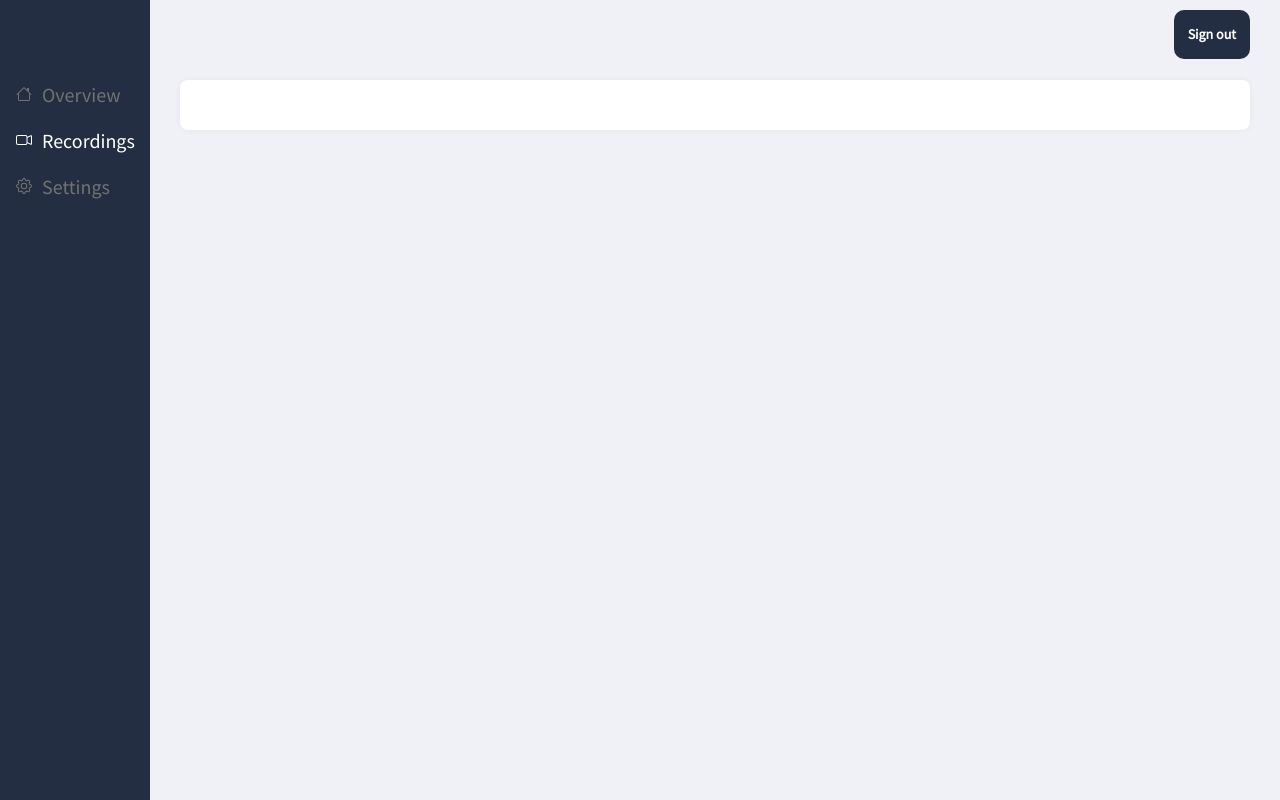
After one commit to jeaguil/patrolbot, a Django app: page /pages/dashboard/recordings/ in a window 1280 px wide. The commit adds this page. Run offline with Django 3.2, Linux system fonts and the light colour scheme; a user stored in the database is signed in; data comes from the database, SQL or seed files in the repository.

Commit message:
Added recordings page in side nav

```diff
--- a/pages/urls.py
+++ b/pages/urls.py
@@ -9,6 +9,7 @@ urlpatterns = [
         views.dashboard_settings_view,
         name="settings",
     ),
+    path("dashboard/recordings/", views.recordings_view, name="recordings"),
     path("kinesis_stream", views.kinesis_stream_view, name="kinesis_stream"),
     path("action_log_data", views.action_logs, name="action_log_data"),
     path("security_log_data", views.security_logs, name="security_log_data"),
--- a/pages/views.py
+++ b/pages/views.py
@@ -327,6 +327,14 @@ def dashboard_settings_view(request):
     else:
         return redirect("/")
 
+@login_required
+def recordings_view(request):
+    theme = Appearance.objects.get(appearance="theme")
+    context = {
+        "theme": theme.theme,
+    }
+    return render(request, "pages/recordings.html", context=context)
+
 def gen(url):
     global model_settings
     vcap = cv2.VideoCapture(url)
--- a/templates/pages/dashboard.html
+++ b/templates/pages/dashboard.html
@@ -94,6 +94,9 @@
                 <path fill-rule="evenodd"
                     d="M7.293 1.5a1 1 0 0 1 1.414 0l6.647 6.646a.5.5 0 0 1-.708.708L8 2.207 1.354 8.854a.5.5 0 1 1-.708-.708L7.293 1.5z" />
             </svg></i><span>Overview</span></a>
+        <a href="recordings"><svg xmlns="http://www.w3.org/2000/svg" width="16" height="16" fill="currentColor" class="bi bi-camera-video" viewBox="0 0 16 16">
+            <path fill-rule="evenodd" d="M0 5a2 2 0 0 1 2-2h7.5a2 2 0 0 1 1.983 1.738l3.11-1.382A1 1 0 0 1 16 4.269v7.462a1 1 0 0 1-1.406.913l-3.111-1.382A2 2 0 0 1 9.5 13H2a2 2 0 0 1-2-2V5zm11.5 5.175 3.5 1.556V4.269l-3.5 1.556v4.35zM2 4a1 1 0 0 0-1 1v6a1 1 0 0 0 1 1h7.5a1 1 0 0 0 1-1V5a1 1 0 0 0-1-1H2z"/>
+          </svg></i><span>Recordings</span></a>
         <a href="settings"><svg xmlns="http://www.w3.org/2000/svg" width="16" height="16" fill="currentColor"
                 class="bi bi-gear" viewBox="0 0 16 16">
                 <path
--- /dev/null
+++ b/templates/pages/recordings.html
@@ -0,0 +1,37 @@
+{% load static %}
+<!DOCTYPE html>
+
+<head>
+    <title>Dashboard Settings - PatrolBot</title>
+    <meta charset="utf-8">
+
+    {% comment %} CSS LINKS {% endcomment %}
+    <link rel="stylesheet" type="text/css" href="{% static 'css/dashboard.css' %}">
+    <link rel="stylesheet" href="https://cdn.jsdelivr.net/npm/bootstrap@4.0.0/dist/css/bootstrap.min.css" integrity="sha384-Gn5384xqQ1aoWXA+058RXPxPg6fy4IWvTNh0E263XmFcJlSAwiGgFAW/dAiS6JXm" crossorigin="anonymous">
+</head>
+
+<header>
+    <a href="/accounts/logout" class="button">Sign out</a>
+</header>
+
+<div class="dash-sidenav">
+    <div class="dash-sidenav-content">
+        <a href="../"><svg xmlns="http://www.w3.org/2000/svg" width="16" height="16" fill="currentColor" class="bi bi-house" viewBox="0 0 16 16">
+            <path fill-rule="evenodd" d="M2 13.5V7h1v6.5a.5.5 0 0 0 .5.5h9a.5.5 0 0 0 .5-.5V7h1v6.5a1.5 1.5 0 0 1-1.5 1.5h-9A1.5 1.5 0 0 1 2 13.5zm11-11V6l-2-2V2.5a.5.5 0 0 1 .5-.5h1a.5.5 0 0 1 .5.5z"/>
+            <path fill-rule="evenodd" d="M7.293 1.5a1 1 0 0 1 1.414 0l6.647 6.646a.5.5 0 0 1-.708.708L8 2.207 1.354 8.854a.5.5 0 1 1-.708-.708L7.293 1.5z"/>
+          </svg></i><span>Overview</span></a>
+        <a style="color:white;" href="recordings"><svg xmlns="http://www.w3.org/2000/svg" width="16" height="16" fill="currentColor" class="bi bi-camera-video" viewBox="0 0 16 16">
+            <path fill-rule="evenodd" d="M0 5a2 2 0 0 1 2-2h7.5a2 2 0 0 1 1.983 1.738l3.11-1.382A1 1 0 0 1 16 4.269v7.462a1 1 0 0 1-1.406.913l-3.111-1.382A2 2 0 0 1 9.5 13H2a2 2 0 0 1-2-2V5zm11.5 5.175 3.5 1.556V4.269l-3.5 1.556v4.35zM2 4a1 1 0 0 0-1 1v6a1 1 0 0 0 1 1h7.5a1 1 0 0 0 1-1V5a1 1 0 0 0-1-1H2z"/>
+          </svg></i><span>Recordings</span></a>
+        <a href="../settings"><svg xmlns="http://www.w3.org/2000/svg" width="16" height="16" fill="currentColor" class="bi bi-gear" viewBox="0 0 16 16">
+            <path d="M8 4.754a3.246 3.246 0 1 0 0 6.492 3.246 3.246 0 0 0 0-6.492zM5.754 8a2.246 2.246 0 1 1 4.492 0 2.246 2.246 0 0 1-4.492 0z"/>
+            <path d="M9.796 1.343c-.527-1.79-3.065-1.79-3.592 0l-.094.319a.873.873 0 0 1-1.255.52l-.292-.16c-1.64-.892-3.433.902-2.54 2.541l.159.292a.873.873 0 0 1-.52 1.255l-.319.094c-1.79.527-1.79 3.065 0 3.592l.319.094a.873.873 0 0 1 .52 1.255l-.16.292c-.892 1.64.901 3.434 2.541 2.54l.292-.159a.873.873 0 0 1 1.255.52l.094.319c.527 1.79 3.065 1.79 3.592 0l.094-.319a.873.873 0 0 1 1.255-.52l.292.16c1.64.893 3.434-.902 2.54-2.541l-.159-.292a.873.873 0 0 1 .52-1.255l.319-.094c1.79-.527 1.79-3.065 0-3.592l-.319-.094a.873.873 0 0 1-.52-1.255l.16-.292c.893-1.64-.902-3.433-2.541-2.54l-.292.159a.873.873 0 0 1-1.255-.52l-.094-.319zm-2.633.283c.246-.835 1.428-.835 1.674 0l.094.319a1.873 1.873 0 0 0 2.693 1.115l.291-.16c.764-.415 1.6.42 1.184 1.185l-.159.292a1.873 1.873 0 0 0 1.116 2.692l.318.094c.835.246.835 1.428 0 1.674l-.319.094a1.873 1.873 0 0 0-1.115 2.693l.16.291c.415.764-.42 1.6-1.185 1.184l-.291-.159a1.873 1.873 0 0 0-2.693 1.116l-.094.318c-.246.835-1.428.835-1.674 0l-.094-.319a1.873 1.873 0 0 0-2.692-1.115l-.292.16c-.764.415-1.6-.42-1.184-1.185l.159-.291A1.873 1.873 0 0 0 1.945 8.93l-.319-.094c-.835-.246-.835-1.428 0-1.674l.319-.094A1.873 1.873 0 0 0 3.06 4.377l-.16-.292c-.415-.764.42-1.6 1.185-1.184l.292.159a1.873 1.873 0 0 0 2.692-1.115l.094-.319z"/>
+          </svg></i><span>Settings</span></a>
+    </div>
+</div>
+
+<section class="{% if theme %} page-content {% else %} page-content-dark {% endif %}">
+    <section class="grid">
+        <article></article>
+    </section>
+</section>
--- a/templates/pages/settings.html
+++ b/templates/pages/settings.html
@@ -45,6 +45,9 @@
             <path fill-rule="evenodd" d="M2 13.5V7h1v6.5a.5.5 0 0 0 .5.5h9a.5.5 0 0 0 .5-.5V7h1v6.5a1.5 1.5 0 0 1-1.5 1.5h-9A1.5 1.5 0 0 1 2 13.5zm11-11V6l-2-2V2.5a.5.5 0 0 1 .5-.5h1a.5.5 0 0 1 .5.5z"/>
             <path fill-rule="evenodd" d="M7.293 1.5a1 1 0 0 1 1.414 0l6.647 6.646a.5.5 0 0 1-.708.708L8 2.207 1.354 8.854a.5.5 0 1 1-.708-.708L7.293 1.5z"/>
           </svg></i><span>Overview</span></a>
+        <a href="../recordings"><svg xmlns="http://www.w3.org/2000/svg" width="16" height="16" fill="currentColor" class="bi bi-camera-video" viewBox="0 0 16 16">
+            <path fill-rule="evenodd" d="M0 5a2 2 0 0 1 2-2h7.5a2 2 0 0 1 1.983 1.738l3.11-1.382A1 1 0 0 1 16 4.269v7.462a1 1 0 0 1-1.406.913l-3.111-1.382A2 2 0 0 1 9.5 13H2a2 2 0 0 1-2-2V5zm11.5 5.175 3.5 1.556V4.269l-3.5 1.556v4.35zM2 4a1 1 0 0 0-1 1v6a1 1 0 0 0 1 1h7.5a1 1 0 0 0 1-1V5a1 1 0 0 0-1-1H2z"/>
+          </svg></i><span>Recordings</span></a>
         <a style="color:white;"><svg xmlns="http://www.w3.org/2000/svg" width="16" height="16" fill="currentColor" class="bi bi-gear" viewBox="0 0 16 16">
             <path d="M8 4.754a3.246 3.246 0 1 0 0 6.492 3.246 3.246 0 0 0 0-6.492zM5.754 8a2.246 2.246 0 1 1 4.492 0 2.246 2.246 0 0 1-4.492 0z"/>
             <path d="M9.796 1.343c-.527-1.79-3.065-1.79-3.592 0l-.094.319a.873.873 0 0 1-1.255.52l-.292-.16c-1.64-.892-3.433.902-2.54 2.541l.159.292a.873.873 0 0 1-.52 1.255l-.319.094c-1.79.527-1.79 3.065 0 3.592l.319.094a.873.873 0 0 1 .52 1.255l-.16.292c-.892 1.64.901 3.434 2.541 2.54l.292-.159a.873.873 0 0 1 1.255.52l.094.319c.527 1.79 3.065 1.79 3.592 0l.094-.319a.873.873 0 0 1 1.255-.52l.292.16c1.64.893 3.434-.902 2.54-2.541l-.159-.292a.873.873 0 0 1 .52-1.255l.319-.094c1.79-.527 1.79-3.065 0-3.592l-.319-.094a.873.873 0 0 1-.52-1.255l.16-.292c.893-1.64-.902-3.433-2.541-2.54l-.292.159a.873.873 0 0 1-1.255-.52l-.094-.319zm-2.633.283c.246-.835 1.428-.835 1.674 0l.094.319a1.873 1.873 0 0 0 2.693 1.115l.291-.16c.764-.415 1.6.42 1.184 1.185l-.159.292a1.873 1.873 0 0 0 1.116 2.692l.318.094c.835.246.835 1.428 0 1.674l-.319.094a1.873 1.873 0 0 0-1.115 2.693l.16.291c.415.764-.42 1.6-1.185 1.184l-.291-.159a1.873 1.873 0 0 0-2.693 1.116l-.094.318c-.246.835-1.428.835-1.674 0l-.094-.319a1.873 1.873 0 0 0-2.692-1.115l-.292.16c-.764.415-1.6-.42-1.184-1.185l.159-.291A1.873 1.873 0 0 0 1.945 8.93l-.319-.094c-.835-.246-.835-1.428 0-1.674l.319-.094A1.873 1.873 0 0 0 3.06 4.377l-.16-.292c-.415-.764.42-1.6 1.185-1.184l.292.159a1.873 1.873 0 0 0 2.692-1.115l.094-.319z"/>
```
